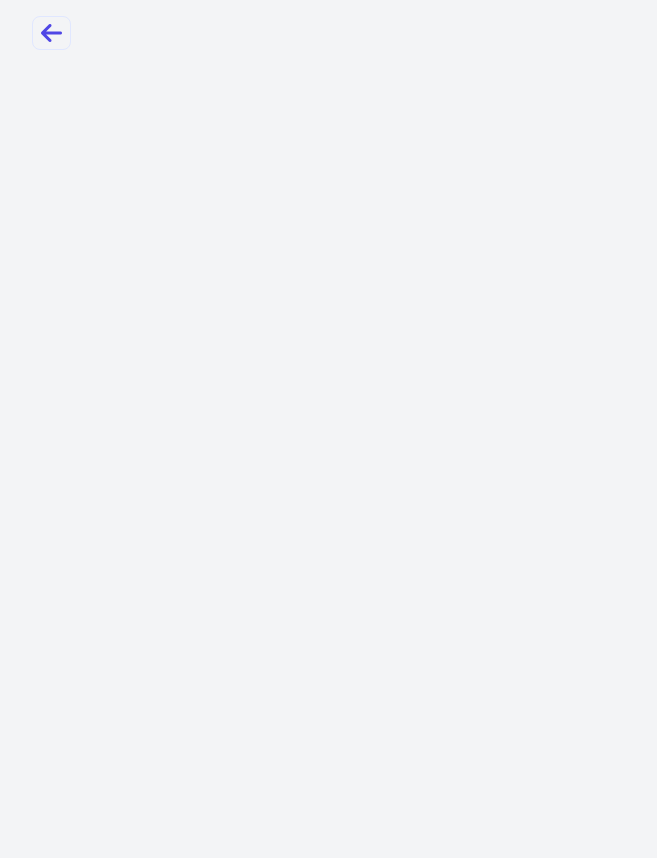
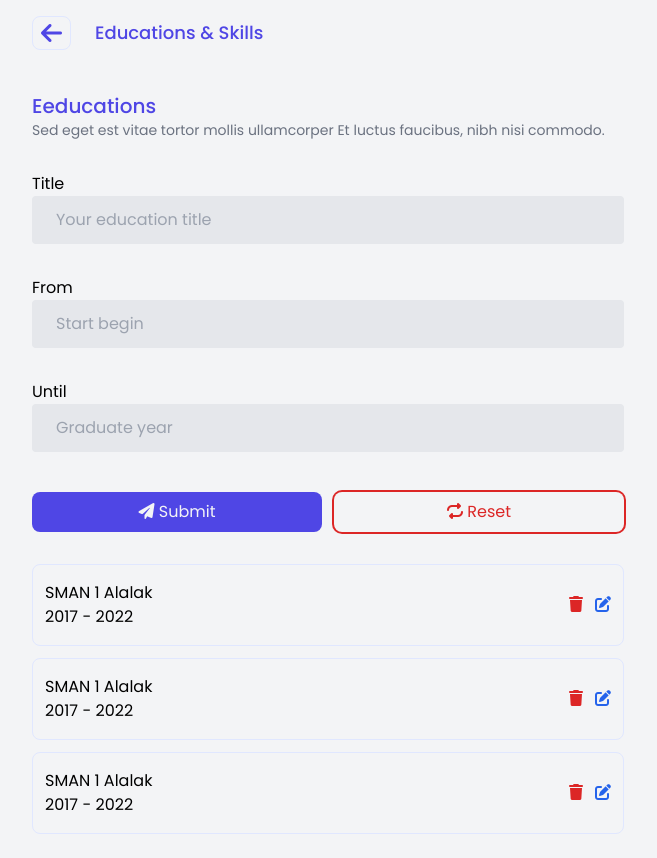
Before and after one commit to or-abdillh/orabdillh-cms, a Vue app: page /manage/education-skill in a window 1280 px wide. Before the commit this address had no page. Shown: the whole page, without its empty margins (312-969 px from the left). Before the commit the page ends 800 px from the top, so only its background shows below. Built offline with nearby package versions, Linux system fonts and the light colour scheme.

Commit message:
create manage educations and skills views

```diff
--- a/src/components/HomeManageContent.vue
+++ b/src/components/HomeManageContent.vue
@@ -52,7 +52,7 @@ const manageContents = [
     name: 'Skills & Educations',
     icon: 'fa fa-solid fa-graduation-cap',
     description: 'In ligula dapibus egestas. Donec sed.',
-    path: ''
+    path: '/manage/education-skill'
   },
   {
     id: 4,
--- a/src/components/ListItem.vue
+++ b/src/components/ListItem.vue
@@ -1,10 +1,13 @@
 <template>
-  <main class="flex items-center gap-3 mb-3 px-3 py-4 border border-indigo-100 rounded-lg active:bg-gray-50 active:border-indigo-300 active:scale-95 duration-300">
+  <main class="flex items-center justify-between gap-3 mb-3 px-3 py-4 border border-indigo-100 rounded-lg active:bg-gray-50 active:border-indigo-300 active:scale-95 duration-300">
     <section>
       <slot name="start"></slot>
     </section>
     <section>
       <slot name="center"></slot>
+    </section>
+    <section>
+      <slot name="end"></slot>
     </section>
   </main>
 </template>
--- /dev/null
+++ b/src/components/ManageEducations.vue
@@ -0,0 +1,88 @@
+<template>
+  <main>
+    <page-section title="Eeducations">
+      <template v-slot:body>
+        <form class="mt-8">
+          <!-- Title -->
+          <section class="input-field">
+            <label for="title">Title</label>
+            <div class="input-wrapper">
+              <input placeholder="Your education title" name="title" id="title" type="text">
+            </div>
+          </section>
+          <!-- From -->
+          <section class="input-field">
+            <label for="from">From</label>
+            <div class="input-wrapper">
+              <input placeholder="Start begin" name="from" id="from" type="number">
+            </div>
+          </section>
+          <!-- Until -->
+          <section class="input-field">
+            <label for="until">Until</label>
+            <div class="input-wrapper">
+              <input placeholder="Graduate year" name="until" id="until" type="text">
+            </div>
+          </section>
+          <!-- Actions -->
+          <section class="mt-10 w-full flex gap-3">
+            <!-- Submit -->
+            <button class="btn-submit" type="submit">
+              <i class="fa fa-solid fa-paper-plane"></i>
+                Submit
+            </button>
+            <!-- Reset -->
+            <button class="btn-reset" type="reset">
+              <i class="fa fa-solid fa-repeat"></i>
+                Reset
+            </button>
+          </section>
+        </form>
+        <!-- Educations Lists -->
+        <section class="mt-8">
+          <template v-for="item in educations" :key="item.id">
+            <list-item>
+              <template v-slot:start>
+                <h1>{{ item.title }}</h1>
+                <p>{{ item.from }} - {{ item.until }}</p>
+              </template>
+              <template v-slot:end>
+                <div>
+                  <button><i class="fa fa-solid fa-trash text-red-600 mr-3"></i></button>
+                  <button><i class="fa fa-solid fa-edit text-blue-600"></i></button>
+                </div>
+              </template>
+            </list-item>
+          </template>
+        </section>
+      </template>
+    </page-section>
+  </main>
+</template>
+
+<script setup>
+
+import PageSection from '@component/PageSection.vue'
+import ListItem from '@component/ListItem.vue'
+
+const educations = [
+   {
+      id: 1,
+      from: '2017',
+      until: '2022',
+      title: 'SMAN 1 Alalak'
+   },
+   {
+      id: 2,
+      from: '2017',
+      until: '2022',
+      title: 'SMAN 1 Alalak'
+   },
+   {
+      id: 3,
+      from: '2017',
+      until: '2022',
+      title: 'SMAN 1 Alalak'
+   }
+]
+</script>
--- a/src/router/index.js
+++ b/src/router/index.js
@@ -15,6 +15,11 @@ const routes = [
     name: 'Contacts & Social Media',
     path: '/manage/contacts',
     component: () => import('@/views/ManageContacts.vue')
+  },
+  {
+    name: 'Educations & Skills',
+    path: '/manage/education-skill',
+    component: () => import('@/views/ManageEducationSkill.vue')
   }
 ]
 
--- /dev/null
+++ b/src/views/ManageEducationSkill.vue
@@ -0,0 +1,12 @@
+<template>
+   <main class="pt-20">
+      <!-- Educations -->
+      <manage-educations></manage-educations>
+   </main>
+</template>
+
+<script setup>
+
+import ManageEducations from '@component/ManageEducations.vue'
+
+</script>
```
